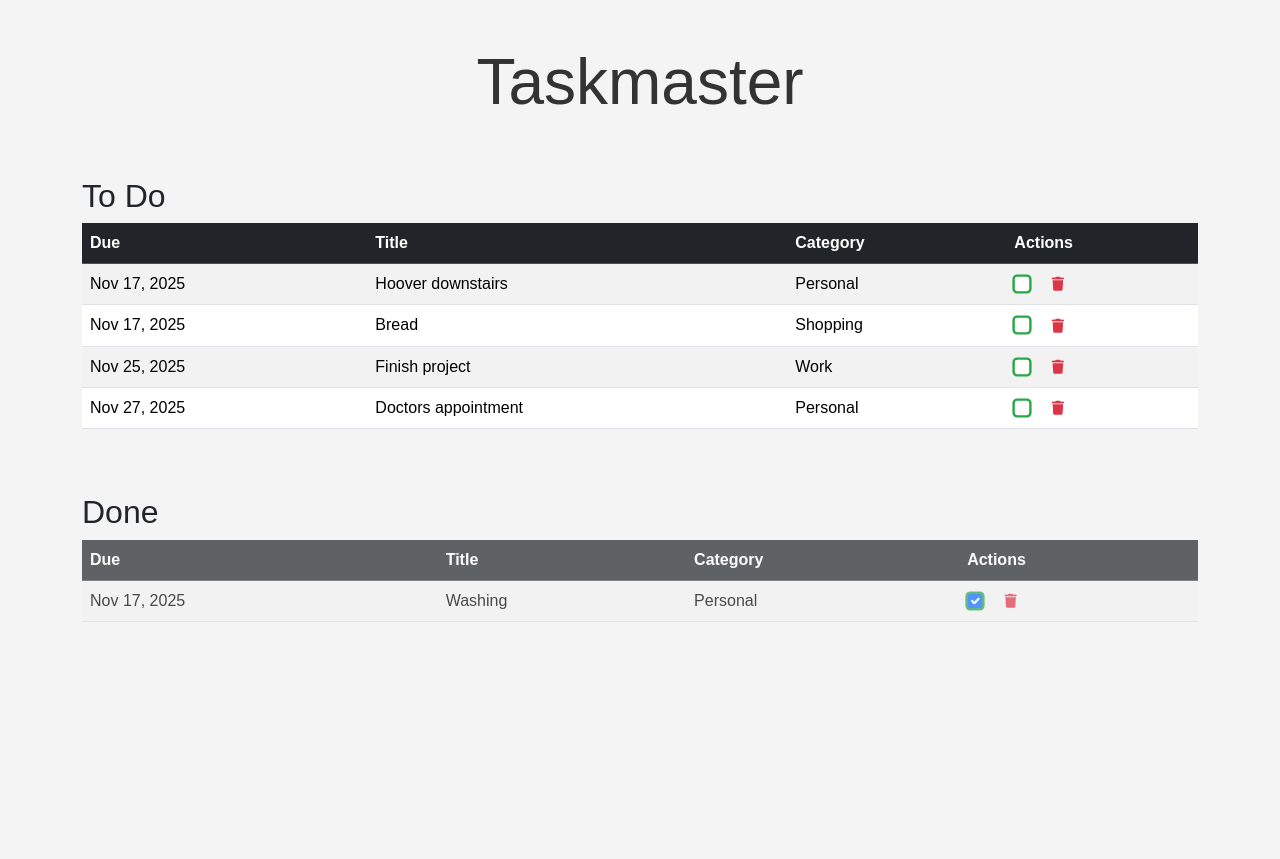
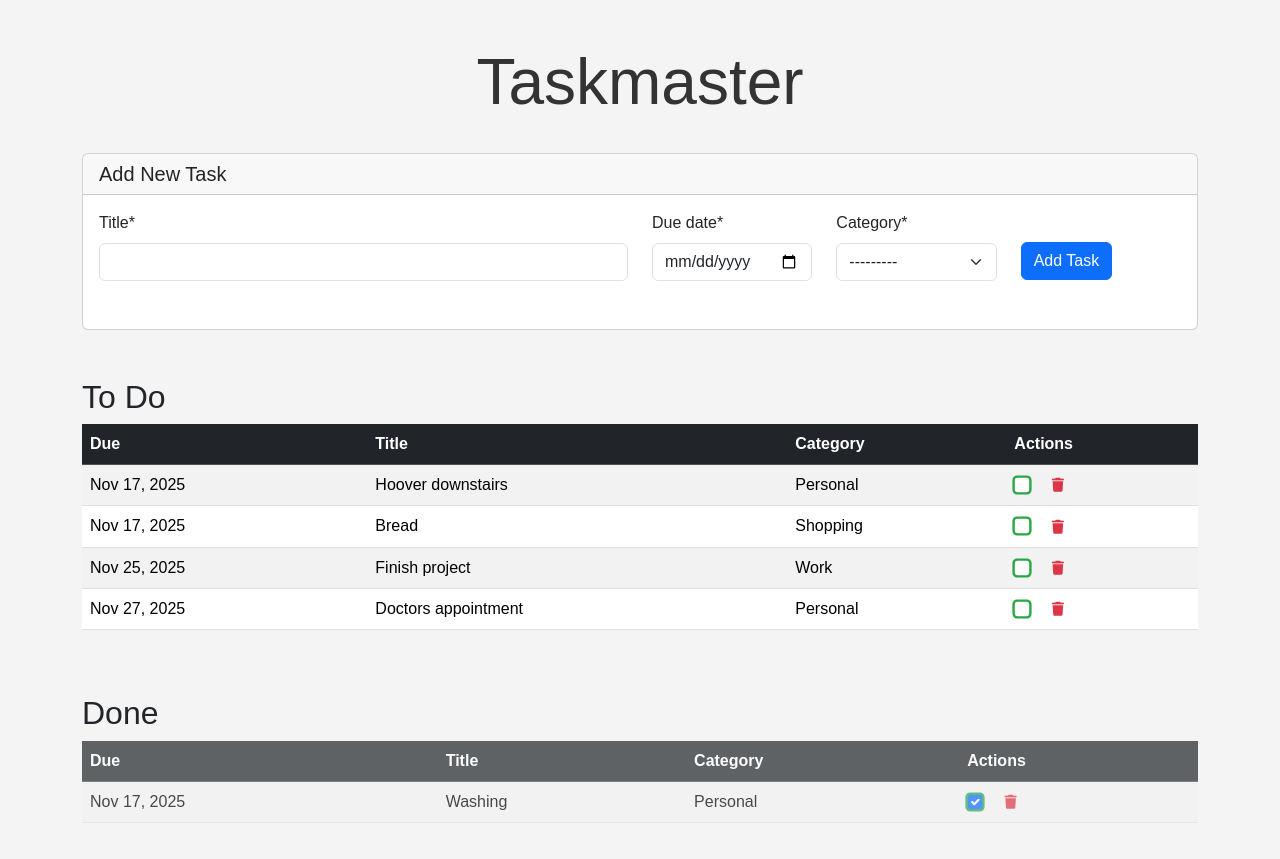
Before and after one commit to AC-dev16/taskmaster, a Django app: page / in a window 1280 px wide. Before the commit the page ends 622 px from the top, so only its background shows below. Run offline with Django 4.2, Linux system fonts and the light colour scheme; data comes from the database, SQL or seed files in the repository; some libraries are stand-ins or nearby versions; some web fonts are replaced.

Commit message:
Add crispy forms integration and task creation functionality

```diff
--- a/requirements.txt
+++ b/requirements.txt
@@ -4,3 +4,5 @@ Django==4.2.26
 psycopg2-binary==2.9.11
 sqlparse==0.5.3
 typing_extensions==4.15.0
+django-crispy-forms
+crispy-bootstrap5
--- a/taskmaster/settings.py
+++ b/taskmaster/settings.py
@@ -43,6 +43,8 @@ INSTALLED_APPS = [
     'django.contrib.sessions',
     'django.contrib.messages',
     'django.contrib.staticfiles',
+    'crispy_forms',
+    'crispy_bootstrap5',
     'tasks',
 ]
 
@@ -132,3 +134,7 @@ STATICFILES_DIRS = [os.path.join(BASE_DIR, 'static')]
 # https://docs.djangoproject.com/en/4.2/ref/settings/#default-auto-field
 
 DEFAULT_AUTO_FIELD = 'django.db.models.BigAutoField'
+
+# Crispy Forms settings
+CRISPY_ALLOWED_TEMPLATE_PACKS = "bootstrap5"
+CRISPY_TEMPLATE_PACK = "bootstrap5"
--- /dev/null
+++ b/tasks/forms.py
@@ -0,0 +1,12 @@
+from django import forms
+from crispy_forms.helper import FormHelper
+from crispy_forms.layout import Layout, Row, Column, Submit
+from .models import Task, Category
+
+class TaskForm(forms.ModelForm):
+    class Meta:
+        model = Task
+        fields = ['title', 'due_date', 'category']
+        widgets = {
+            'due_date': forms.DateInput(attrs={'type': 'date'}),
+        }
--- a/tasks/templates/tasks/index.html
+++ b/tasks/templates/tasks/index.html
@@ -1,4 +1,5 @@
 {% load static %}
+{% load crispy_forms_tags %}
 
 <!DOCTYPE html>
 <html lang="en">
@@ -22,6 +23,50 @@
         <div class="row">
             <div class="col-12 mt-4 text-center">
                 <h1 class="display-3 text-center">Taskmaster</h1>
+            </div>
+        </div>
+
+        <!-- Messages -->
+        {% if messages %}
+            <div class="row mt-3">
+                <div class="col-12">
+                    {% for message in messages %}
+                        <div class="alert alert-{{ message.tags }} alert-dismissible fade show" role="alert">
+                            {{ message }}
+                            <button type="button" class="btn-close" data-bs-dismiss="alert"></button>
+                        </div>
+                    {% endfor %}
+                </div>
+            </div>
+        {% endif %}
+
+        <!-- Add Task Form -->
+        <div class="row mt-4">
+            <div class="col-12">
+                <div class="card">
+                    <div class="card-header">
+                        <h5 class="mb-0">Add New Task</h5>
+                    </div>
+                    <div class="card-body">
+                        <form method="post">
+                            {% csrf_token %}
+                            <div class="row">
+                                <div class="col-lg-6 mb-3">
+                                    {{ form.title|as_crispy_field }}
+                                </div>
+                                <div class="col-sm-4 col-lg-2 mb-3">
+                                    {{ form.due_date|as_crispy_field }}
+                                </div>
+                                <div class="col-sm-4 col-lg-2 mb-3">
+                                    {{ form.category|as_crispy_field }}
+                                </div>
+                                <div class="col-sm-4 col-lg-2">
+                                    <button id="add-task-btn" type="submit" class="btn btn-primary">Add Task</button>
+                                </div>
+                            </div>
+                        </form>
+                    </div>
+                </div>
             </div>
         </div>
 
--- a/tasks/views.py
+++ b/tasks/views.py
@@ -1,5 +1,7 @@
-from django.shortcuts import render
+from django.shortcuts import render, redirect
+from django.contrib import messages
 from .models import Task
+from .forms import TaskForm
 
 # Create your views here.
 
@@ -10,9 +12,21 @@ def index(request):
     # Get completed tasks
     done_tasks = Task.objects.filter(completed=True).order_by('due_date')
 
+    if request.method == 'POST':
+        form = TaskForm(request.POST)
+        if form.is_valid():
+            form.save()
+            messages.success(request, 'Task created successfully!')
+            return redirect('index')
+        else:
+            messages.error(request, 'Please correct the errors below.')
+    else:
+        form = TaskForm()
+
     context = {
         'todo_tasks': todo_tasks,
         'done_tasks': done_tasks,
+        'form': form,
     }
 
     return render(request, 'tasks/index.html', context)
```
